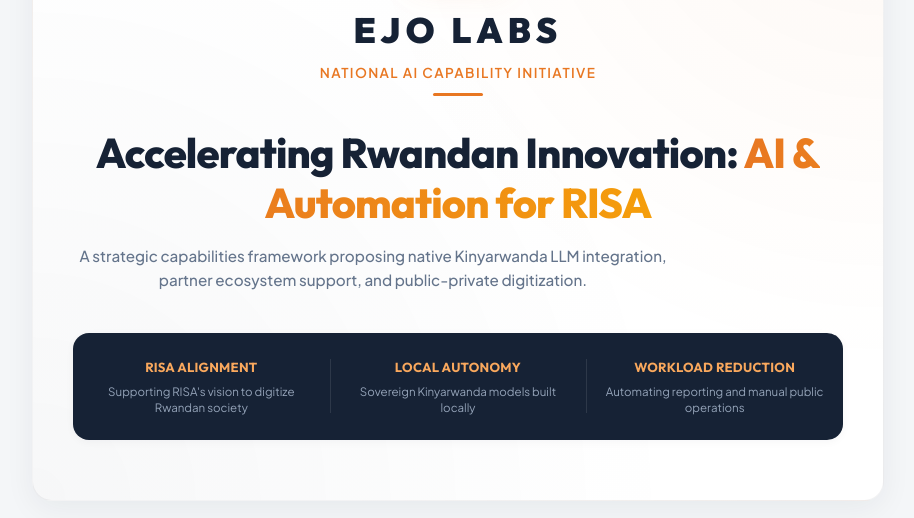
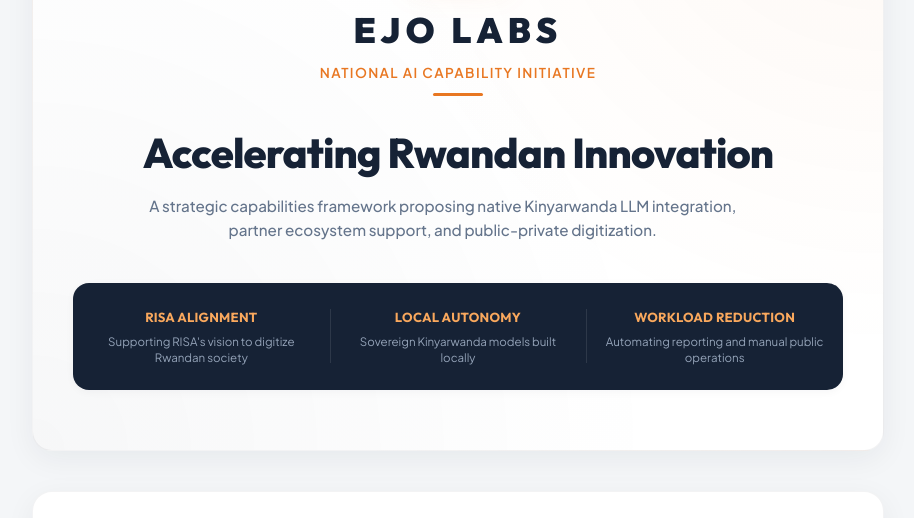
Before and after one commit to MarshalPrime/EjoLabs_AI_Services, a website: page risa_proposal.html in a window 1280 px wide. Shown: the part 213-731 px from the top of the page, without its empty margins (182-1096 px from the left). Drawn offline with Linux system fonts and the light colour scheme.

Commit message:
style: remove subtitle from cover headline

```diff
--- a/risa_proposal.html
+++ b/risa_proposal.html
@@ -609,8 +609,7 @@
 
       <div>
         <h1 class="cover-headline">
-          <span class="navy">Accelerating Rwandan Innovation:</span>
-          <span class="orange">AI &amp; Automation for RISA</span>
+          Accelerating Rwandan Innovation
         </h1>
         <div class="cover-sub">
           A strategic capabilities framework proposing native Kinyarwanda LLM integration,
```
